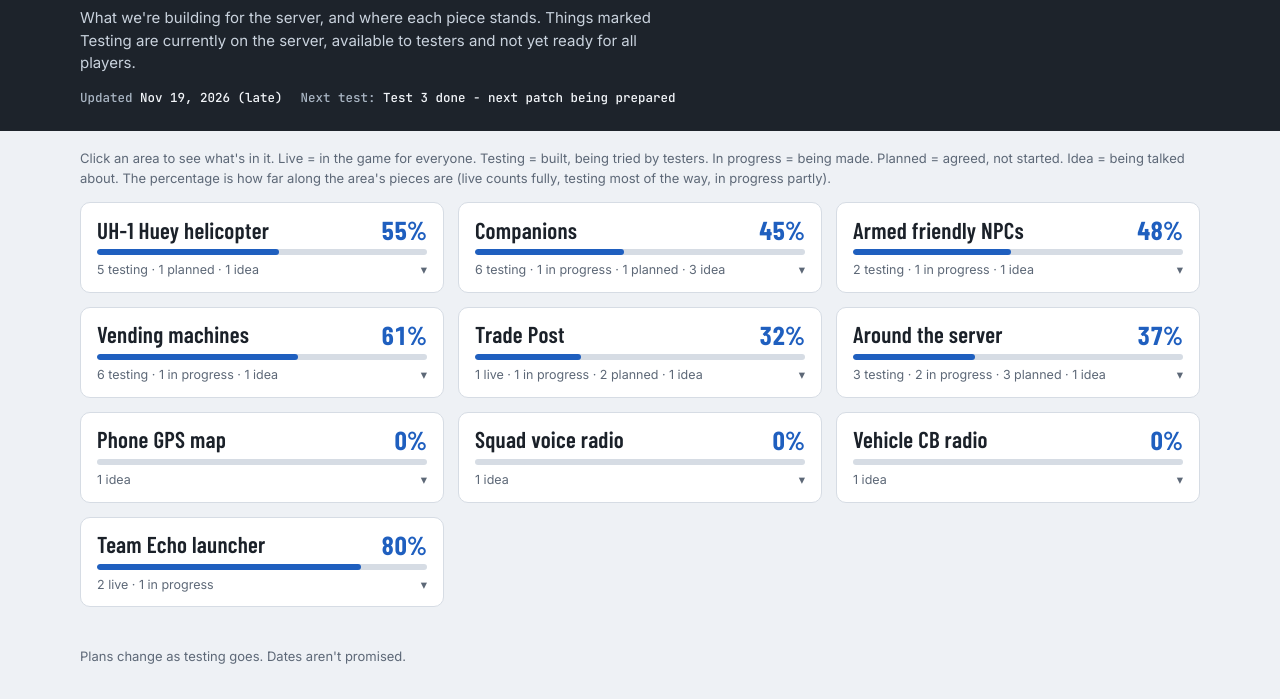
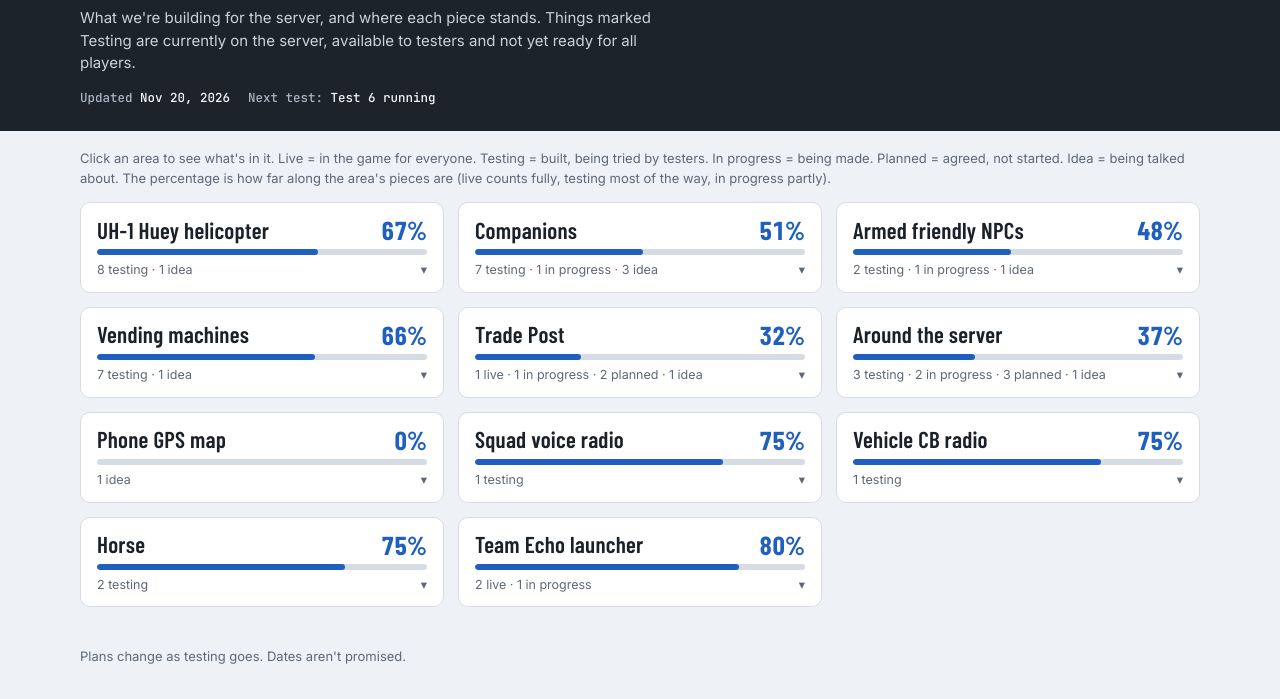
Before and after one commit to DeltaLima69/team-echo-progress, a plain HTML site: page index.html in a window 1280 px wide. Shown: the part 119-818 px from the top of the page. Drawn offline with nearby package versions, Linux system fonts and the light colour scheme.

Commit message:
Update mod progress page

```diff
--- a/index.html
+++ b/index.html
@@ -97,8 +97,8 @@ footer { color: var(--muted); font-size: 13px; padding-block: 0 32px; }
 
 <script>
 const DATA = {
-  updated: "Nov 19, 2026 (late)",
-  next: "Test 3 done - next patch being prepared",
+  updated: "Nov 20, 2026",
+  next: "Test 6 running",
   areas: [
     { name: "UH-1 Huey helicopter", sum: "A flyable Huey with its own controls, cockpit and sound. Testers only for now.", items: [
       ["Flying, startup and engine sound", "test", "Full spool-up before takeoff"],
@@ -106,7 +106,9 @@ const DATA = {
       ["New window frame", "test", "Clean metal frame around the windshield"],
       ["Looks right in shade", "test", "No more solid black silhouette"],
       ["Call the Huey to you and send it home", "test", "It flies itself to you, then back to the Kill Squad roof"],
-      ["Air Force gray paint", "plan", ""],
+      ["Air Force gray paint", "test", ""],
+      ["Real passenger seats", "test", ""],
+      ["Stays on the server after restarts", "test", ""],
       ["Heater that keeps everyone inside warm", "idea", ""]
     ]},
     { name: "Companions", sum: "Pets and a mech that follow you, fight for you and ride with you.", items: [
@@ -116,7 +118,7 @@ const DATA = {
       ["Mech companion", "test", "Built at the Kill Squad machine from scrap and parts"],
       ["Mech upgrade", "test", "Lights, kick and arm cannon"],
       ["Mech aims and fires its guns properly", "work", "Gun fire is visible and audible now; aiming is next"],
-      ["Mechs stay out of the trade post and HQ", "plan", "They wait in line at the sale lot"],
+      ["Mechs stay out of the trade post and HQ", "test", "They wait in line at the sale lot"],
       ["Store, pick up and revive companions", "test", "At the companion machine"],
       ["Carry a wolf as an inventory item", "idea", ""],
       ["Wolf fetch: throw a bone and it brings it back", "idea", ""],
@@ -135,7 +137,7 @@ const DATA = {
       ["Exchange: memory modules, Phoenix tear, seaplane", "test", ""],
       ["Sell a vehicle and the used vehicle lot", "test", ""],
       ["Dark and default machine colors", "test", ""],
-      ["Player vending machine", "work", "Players list their own items for sale"],
+      ["Player vending machine", "test", "Players list their own items for sale, with auctions"],
       ["Build and place your own vending machine", "idea", "One that is entirely yours"]
     ]},
     { name: "Trade Post", sum: "Vendors and life at the player trade post.", items: [
@@ -160,10 +162,14 @@ const DATA = {
       ["Hold your phone and left click to bring up a map", "idea", "The whole map, only slightly zoomed in so landmarks are easy to read, with your rough location"]
     ]},
     { name: "Squad voice radio", sum: "A radio for talking with your squad.", items: [
-      ["Voice chat with your squad from anywhere on the server", "idea", "You don't have to be near them"]
+      ["Voice chat with your squad from anywhere on the server", "test", "Carry a phone; you don't have to be near them"]
     ]},
     { name: "Vehicle CB radio", sum: "A CB radio for vehicles.", items: [
-      ["Hold a button while driving to talk to other vehicles", "idea", "Works with any vehicle that has a CB; 4 or 5 channels"]
+      ["CB radio for your vehicle, bought at a mechanic", "test", "5 channels; clear inside, muffled outside"]
+    ]},
+    { name: "Horse", sum: "A horse companion you can ride.", items: [
+      ["Ride your horse", "test", "Walk, trot and gallop"],
+      ["Walks at your side when you're on foot", "test", ""]
     ]},
     { name: "Team Echo launcher", sum: "One launcher that keeps your mods up to date.", items: [
       ["Self-updating launcher", "live", "Update & Launch gets you the newest files"],
```
